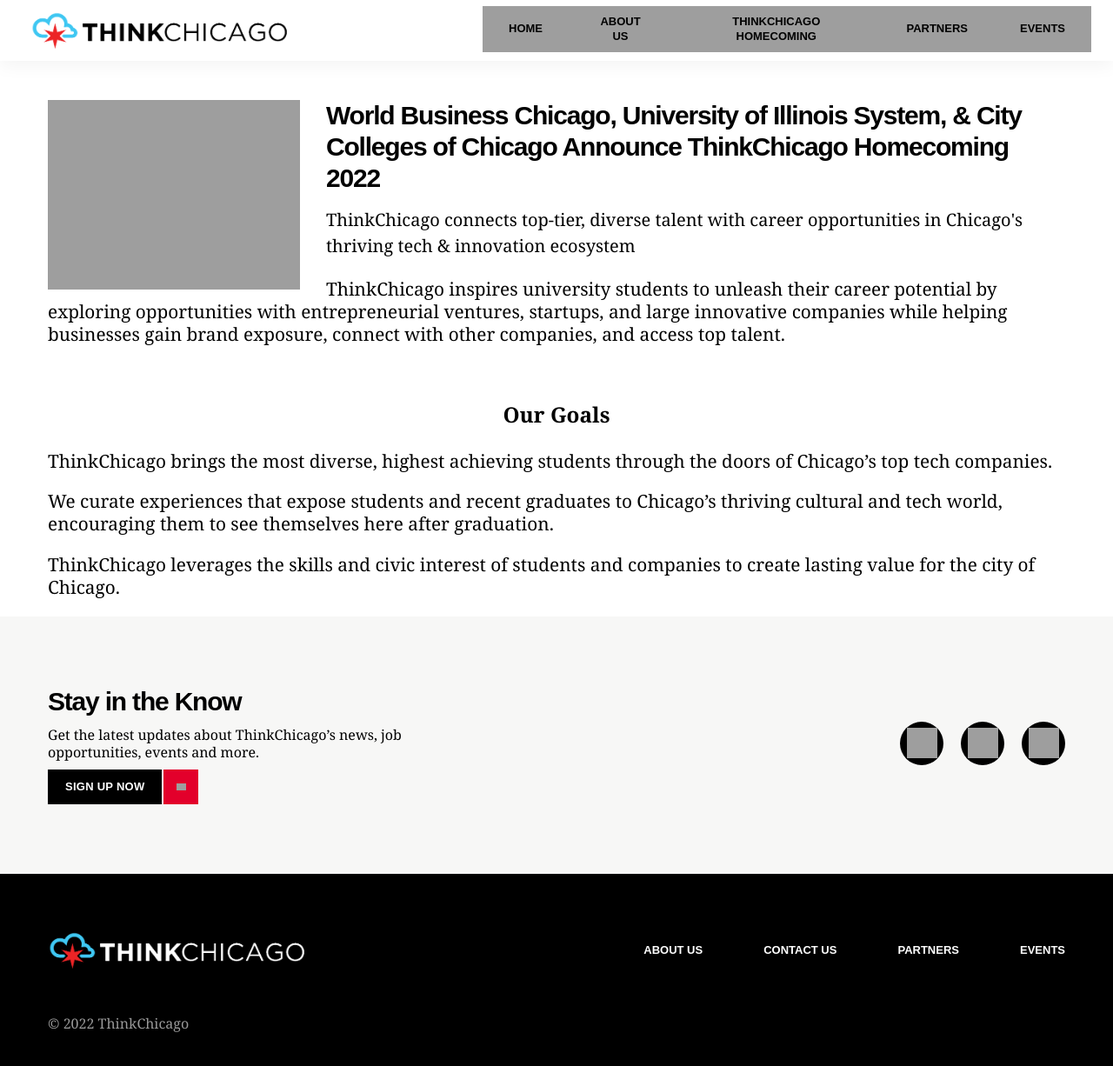
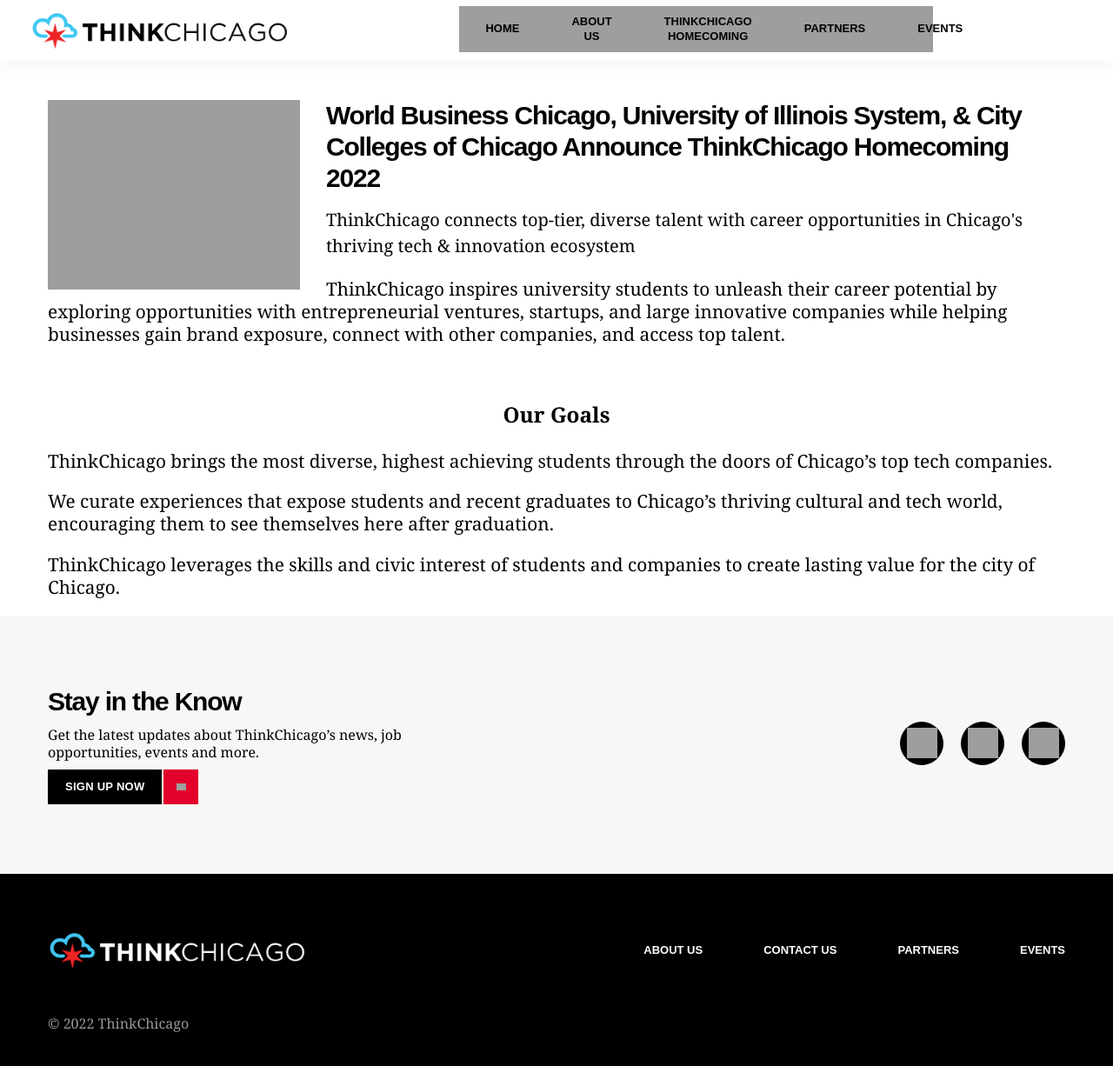
Before and after one commit to andreanthony/andreanthony.github.io, a Jekyll site: the page thinkchicago.html, which Jekyll copies as it is, in a window 1280 px wide and 1237 px high. Shown: the top 1226 px of the window at 87% size. Built offline with Jekyll 4.4.1, drawn with Linux system fonts in a browser that asks for light colours; some web fonts are replaced; grey boxes are pictures that could not be loaded.

Commit message:
Update thinkchicago.html

```diff
--- a/thinkchicago.html
+++ b/thinkchicago.html
@@ -29,7 +29,7 @@
 		</button>
 		<div class="header-content" style="display: none;">
 			<div class="header-left">
-            	<nav role="navigation" class="main-menu"><ul id="menu-main-menu" class="menu" style="width:700px">
+            	<nav role="navigation" class="main-menu"><ul id="menu-main-menu" class="menu">
 <li><a href="https://andreanthony.github.io/thinkchicago.html">Home</a></li>
 <li><a href="https://thinkchicago.com/about/">About Us</a></li>
 <li><a href="https://andreanthony.github.io/homecoming.html">ThinkChicago Homecoming</a></li>
```
